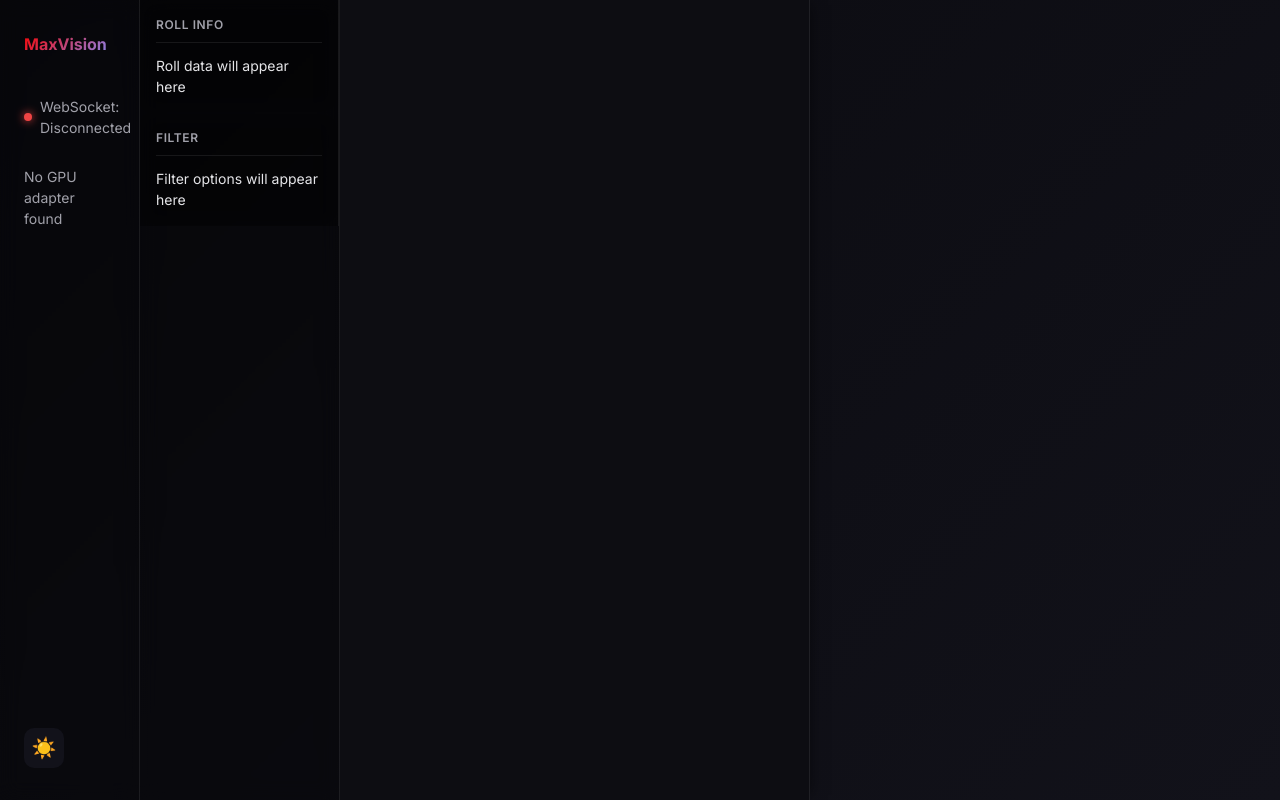
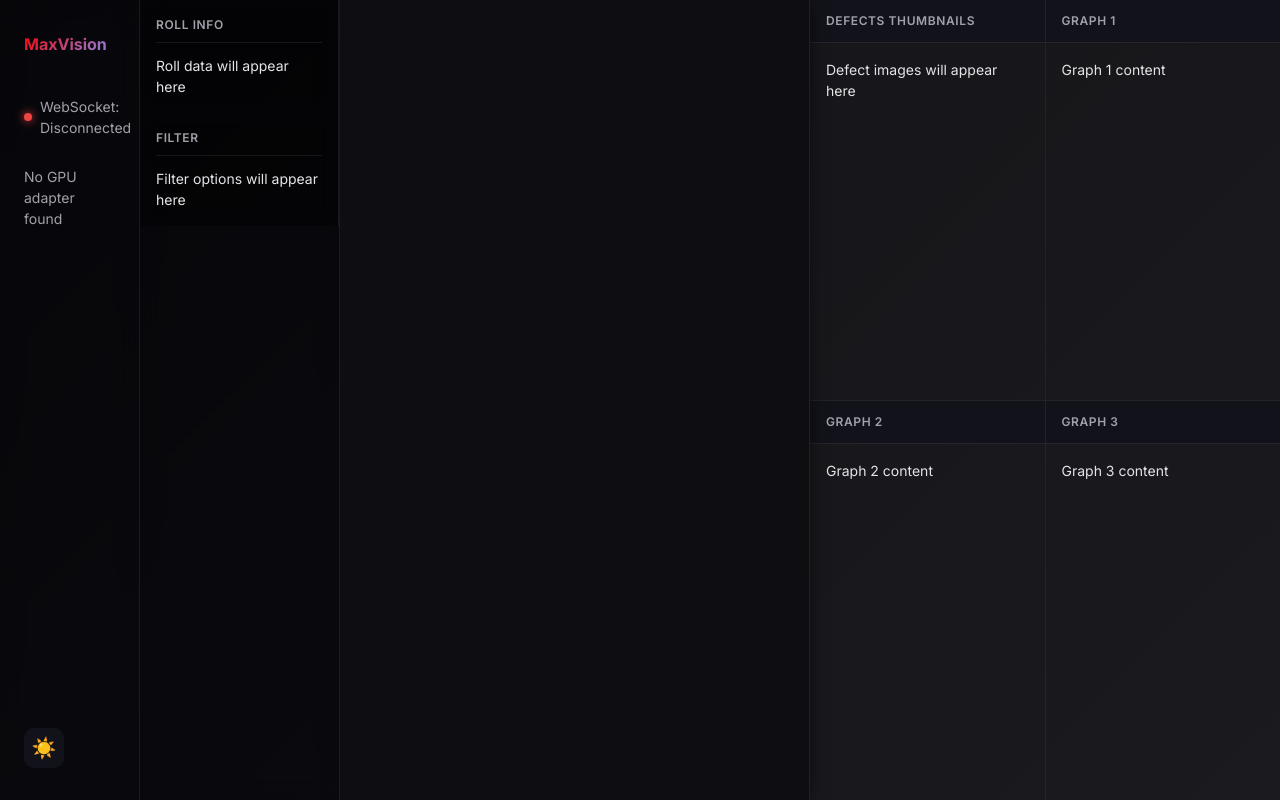
Before and after one commit to osama-gawish/MaxVision, a React app in the folder frontend/: page / in a window 1280 px wide. Built offline with nearby package versions, Linux system fonts and the light colour scheme; no server answers; the HTML template or start-up script is replaced by a standard one.

Commit message:
Add graphs sections

```diff
--- a/frontend/src/App.jsx
+++ b/frontend/src/App.jsx
@@ -67,6 +67,34 @@ function App() {
 
       <main className={styles.main}>
         <Canvas onStatusChange={handleGpuStatusChange} />
+
+        {/* 2x2 Grid: Defects Thumbnails + Graphs */}
+        <div className={styles.panelsGrid}>
+          <div className={styles.panel}>
+            <div className={styles.panelTitle}>Defects Thumbnails</div>
+            <div className={styles.panelContent}>
+              <p>Defect images will appear here</p>
+            </div>
+          </div>
+          <div className={styles.panel}>
+            <div className={styles.panelTitle}>Graph 1</div>
+            <div className={styles.panelContent}>
+              <p>Graph 1 content</p>
+            </div>
+          </div>
+          <div className={styles.panel}>
+            <div className={styles.panelTitle}>Graph 2</div>
+            <div className={styles.panelContent}>
+              <p>Graph 2 content</p>
+            </div>
+          </div>
+          <div className={styles.panel}>
+            <div className={styles.panelTitle}>Graph 3</div>
+            <div className={styles.panelContent}>
+              <p>Graph 3 content</p>
+            </div>
+          </div>
+        </div>
       </main>
     </div>
   )
--- a/frontend/src/App.module.css
+++ b/frontend/src/App.module.css
@@ -25,3 +25,39 @@
     overflow: hidden;
     position: relative;
 }
+
+/* 2x2 Grid for Defects Thumbnails and Graphs */
+.panelsGrid {
+    flex: 1;
+    display: grid;
+    grid-template-columns: 1fr 1fr;
+    grid-template-rows: 1fr 1fr;
+    gap: 1px;
+    background: var(--border-color);
+}
+
+.panel {
+    background: var(--bg-header);
+    display: flex;
+    flex-direction: column;
+    overflow: hidden;
+}
+
+.panelTitle {
+    font-size: 0.75rem;
+    font-weight: 600;
+    text-transform: uppercase;
+    letter-spacing: 0.05em;
+    color: var(--text-secondary);
+    padding: 0.75rem 1rem;
+    border-bottom: 1px solid var(--border-color);
+    background: var(--bg-secondary);
+}
+
+.panelContent {
+    flex: 1;
+    padding: 1rem;
+    overflow: auto;
+    color: var(--text-primary);
+    font-size: 0.875rem;
+}
```
